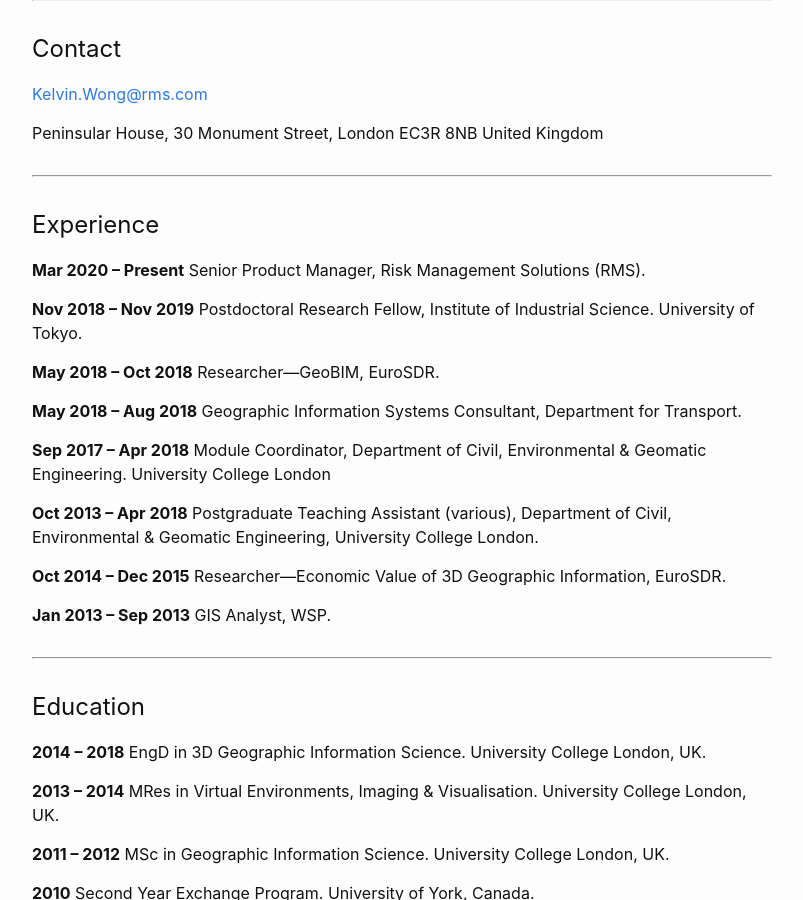
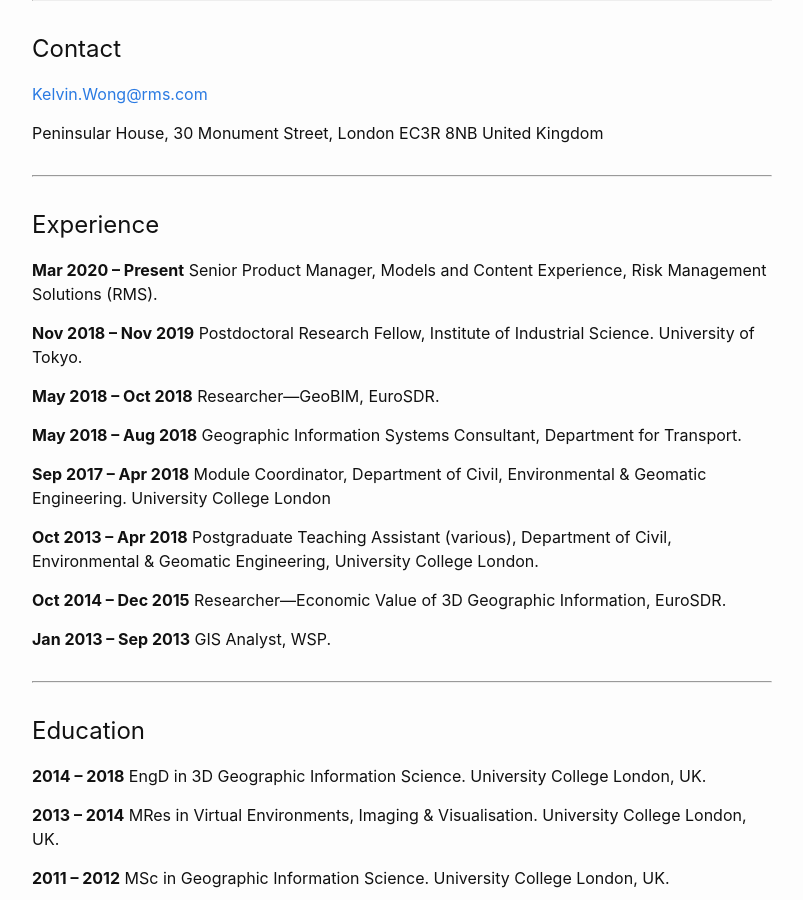
Before and after one commit to kel196/kel196.github.io, a Jekyll site: the page built from index.md, in a window 1280 px wide and 900 px high, scrolled down 1294 px. Shown: the whole window, without its empty margins (238-1041 px from the left). Built offline with Jekyll 4.4.1, drawn with Linux system fonts in a browser that asks for light colours; our own code applies the rules of GitHub Pages for plain Markdown files.

Commit message:
Update index.md

```diff
--- a/index.md
+++ b/index.md
@@ -32,7 +32,7 @@ Peninsular House, 30 Monument Street, London EC3R 8NB United Kingdom
 
 ---
 ## Experience
-**Mar 2020 – Present** Senior Product Manager, Risk Management Solutions (RMS).
+**Mar 2020 – Present** Senior Product Manager, Models and Content Experience, Risk Management Solutions (RMS).
 
 **Nov 2018 – Nov 2019** Postdoctoral Research Fellow, Institute of Industrial Science. University of Tokyo.
 
```
